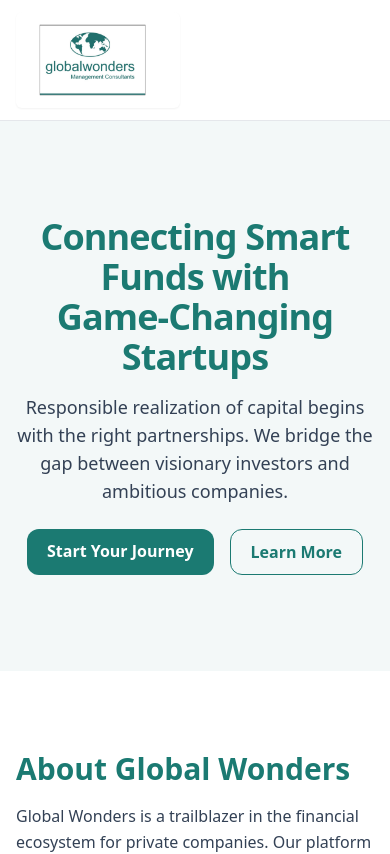
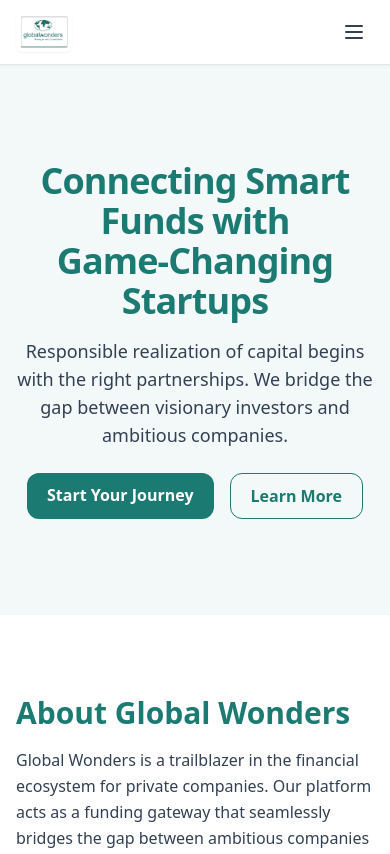
Before and after one commit to govind-rjunior/globalwonders-vercel, a Next.js app: page / in a window 390 px wide. Shown: the top 854 px of the page. Built offline with nearby package versions, Linux system fonts and the light colour scheme.

Commit message:
feat: logo optimization and mobile nav fix

```diff
--- a/components/GlobalWondersSite.jsx
+++ b/components/GlobalWondersSite.jsx
@@ -1,47 +1,10 @@
+import Header from './Header';
+
 export default function GlobalWondersSite() {
   return (
-    <div className="min-h-screen flex flex-col bg-white text-slate-900">
+   <div className="min-h-screen flex flex-col bg-white text-slate-900 scroll-smooth">
       {/* Site Header */}
-      <header className="sticky top-0 z-50 bg-white/80 backdrop-blur border-b">
-        <div className="mx-auto max-w-7xl px-4 py-3 flex items-center justify-between">
-          {/* Logo and brand */}
-          <a href="#home" className="flex items-center gap-3">
-            <img
-              src="/logo.png"
-              alt="Global Wonders logo"
-             className="h-24 w-auto bg-white rounded-md p-1 shadow-sm"
-            />
-            <span className="sr-only">Global Wonders</span>
-
-                </a>
-          {/* Primary navigation */}
-          <nav className="hidden md:flex items-center gap-6 text-sm font-medium">
-                     >
-
-            <a href="#home" className="hover:text-[#1B7A72]">
-              Home
-            </a>
-            <a href="#about" className="hover:text-[#1B7A72]">
-              About
-            </a>
-            <a href="#solutions" className="hover:text-[#1B7A72]">
-              Solutions
-            </a>
-            <a href="#responsible" className="hover:text-[#1B7A72]">
-              Responsibility
-            </a>
-            <a href="#process" className="hover:text-[#1B7A72]">
-              Process
-            </a>
-            <a
-              href="#contact"
-              className="px-3 py-1.5 rounded-xl bg-[#1B7A72] text-white hover:opacity-90"
-            >
-              Contact
-            </a>
-          </nav>
-        </div>
-      </header>
+      <Header />
 
       {/* Hero Section */}
       <section
--- /dev/null
+++ b/components/Header.jsx
@@ -0,0 +1,96 @@
+"use client";
+
+import { useState } from 'react';
+import Image from 'next/image';
+
+export default function Header() {
+  const [mobileMenuOpen, setMobileMenuOpen] = useState(false);
+
+  return (
+    <header className="sticky top-0 z-50 bg-white/90 backdrop-blur-md border-b shadow-sm">
+      <div className="mx-auto max-w-7xl px-4 py-3 flex items-center justify-between">
+        {/* Logo and brand */}
+        <a href="#home" className="flex items-center gap-3">
+          <Image
+            src="/new-logo.png"
+            alt="Global Wonders logo"
+            width={937}
+            height={625}
+            priority
+            className="h-10 md:h-12 w-auto bg-white rounded-md p-1 shadow-sm"
+          />
+        </a>
+
+        {/* Desktop navigation */}
+        <nav className="hidden md:flex items-center gap-6 text-sm font-medium">
+          <a href="#home" className="hover:text-[#1B7A72] transition-colors">
+            Home
+          </a>
+          <a href="#about" className="hover:text-[#1B7A72] transition-colors">
+            About
+          </a>
+          <a href="#solutions" className="hover:text-[#1B7A72] transition-colors">
+            Solutions
+          </a>
+          <a href="#responsible" className="hover:text-[#1B7A72] transition-colors">
+            Responsibility
+          </a>
+          <a href="#process" className="hover:text-[#1B7A72] transition-colors">
+            Process
+          </a>
+          <a
+            href="#contact"
+            className="px-3 py-1.5 rounded-xl bg-[#1B7A72] text-white hover:bg-[#156962] transition-colors"
+          >
+            Contact
+          </a>
+        </nav>
+
+        {/* Mobile menu button */}
+        <button
+          onClick={() => setMobileMenuOpen(!mobileMenuOpen)}
+          className="md:hidden p-2 text-slate-700 hover:text-[#1B7A72]"
+          aria-label="Toggle menu"
+        >
+          <svg className="w-6 h-6" fill="none" stroke="currentColor" viewBox="0 0 24 24">
+            {mobileMenuOpen ? (
+              <path strokeLinecap="round" strokeLinejoin="round" strokeWidth={2} d="M6 18L18 6M6 6l12 12" />
+            ) : (
+              <path strokeLinecap="round" strokeLinejoin="round" strokeWidth={2} d="M4 6h16M4 12h16M4 18h16" />
+            )}
+          </svg>
+        </button>
+      </div>
+
+      {/* Mobile menu */}
+      {mobileMenuOpen && (
+        <nav className="md:hidden border-t bg-white">
+          <div className="px-4 py-3 space-y-3">
+            <a href="#home" className="block py-2 hover:text-[#1B7A72] transition-colors" onClick={() => setMobileMenuOpen(false)}>
+              Home
+            </a>
+            <a href="#about" className="block py-2 hover:text-[#1B7A72] transition-colors" onClick={() => setMobileMenuOpen(false)}>
+              About
+            </a>
+            <a href="#solutions" className="block py-2 hover:text-[#1B7A72] transition-colors" onClick={() => setMobileMenuOpen(false)}>
+              Solutions
+            </a>
+            <a href="#responsible" className="block py-2 hover:text-[#1B7A72] transition-colors" onClick={() => setMobileMenuOpen(false)}>
+              Responsibility
+            </a>
+            <a href="#process" className="block py-2 hover:text-[#1B7A72] transition-colors" onClick={() => setMobileMenuOpen(false)}>
+              Process
+            </a>
+            <a
+              href="#contact"
+              className="block w-full text-center px-3 py-2 rounded-xl bg-[#1B7A72] text-white hover:bg-[#156962] transition-colors"
+              onClick={() => setMobileMenuOpen(false)}
+            >
+              Contact
+            </a>
+          </div>
+        </nav>
+      )}
+    </header>
+  );
+}
```
Also changed, not shown: public/new-logo.png (added), 1 other file (tests, documents, lock files or other folders).
